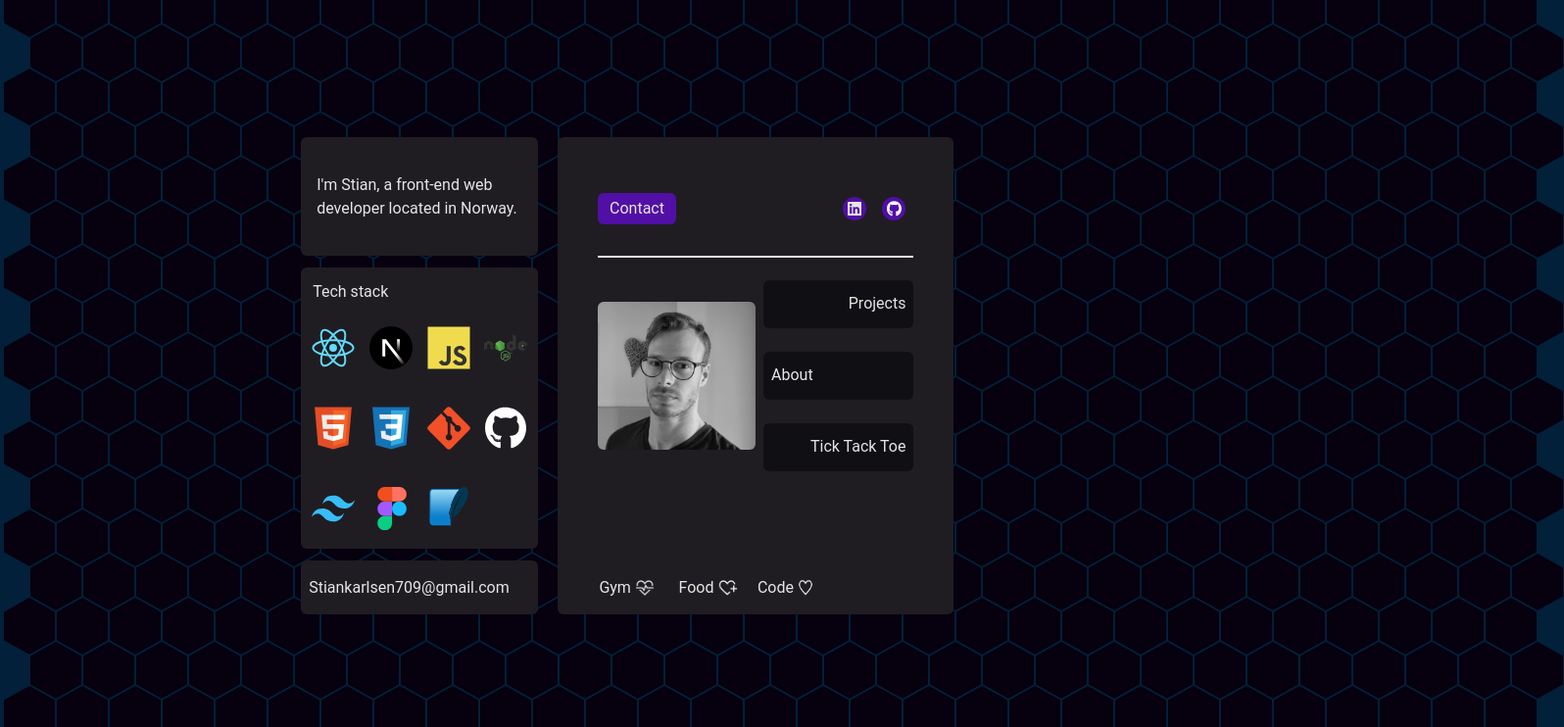
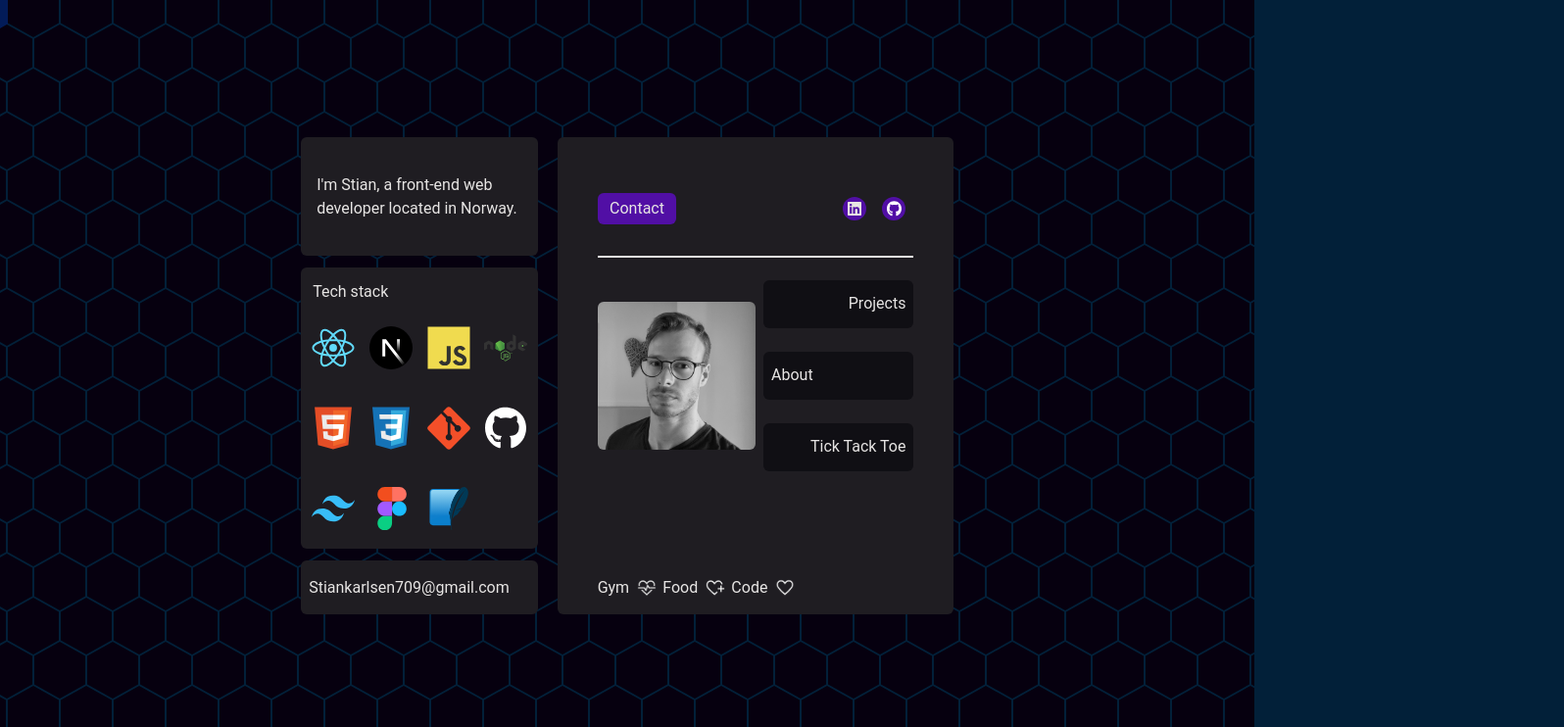
Before and after one commit to Stahelski/PortfolioPage, a Next.js app: page /NewHero in a window 1280 px wide. Shown: the top 742 px of the page at 98% size, 1596 px wide, since content can reach past the window. Built offline with nearby package versions, Linux system fonts and the light colour scheme.

Commit message:
page update

```diff
--- a/src/app/NewHero/page.jsx
+++ b/src/app/NewHero/page.jsx
@@ -1,160 +1,135 @@
 "use client";
 
 import React from "react";
-import Link from "next/link";
 import HoneyComb from "../components/atoms/HexBackground";
-import {
-  ArrowRight,
-  Github,
-  Linkedin,
-  Mail,
-  MapPin,
-  Coffee,
-  Code,
-  Heart,
-} from "lucide-react";
 
 export default function NewHero() {
+  const techStack = [
+    { src: "/react-original.svg", alt: "React" },
+    { src: "/nextjs-original.svg", alt: "Next.js" },
+    { src: "/javascript-original (1).svg", alt: "JavaScript" },
+    { src: "/nodejs-original-wordmark.svg", alt: "Node.js" },
+    { src: "/html5-original.svg", alt: "HTML" },
+    { src: "/css3-original.svg", alt: "CSS" },
+    { src: "/git-original.svg", alt: "Git" },
+    { src: "/Github.svg", alt: "GitHub" },
+    { src: "/tailwindcss-original.svg", alt: "Tailwind CSS" },
+    { src: "/figma-original.svg", alt: "Figma" },
+    { src: "/sqlite-original.svg", alt: "SQLite" },
+  ];
+
+  const socialIcons = [
+    { src: "/linkedin-brands-solid.svg", alt: "LinkedIn" },
+    { src: "/Github.svg", alt: "GitHub" },
+  ];
+
+  const lifestyle = [
+    { label: "Gym", icon: "/GymHeart.png" },
+    { label: "Food", icon: "/FoodHeart.png" },
+    { label: "Code", icon: "/Heart.png" },
+  ];
+
   return (
-    <div className="NewHero relative flex justify-center items-center min-h-screen max-w-screen-lg mx-auto">
-      <div className="Background absolute left-[-100px] inset-0 z-[0]">
+    <div className="NewHero relative flex justify-center items-center min-h-screen max-w-screen-9xl mx-auto overflow-hidden">
+      {/* Background */}
+      <div className="absolute left-[-400px] top-0 h-screen w-full z-0">
         <HoneyComb />
       </div>
 
-      <div className="Elements bg-transparent z-[1] h-[65vh] w-[52vw] grid grid-cols-8 grid-rows-16 gap-3">
-        <div className="AboutText bg-[#1f1d22] text-stone-200 rounded-md col-span-3 row-span-4 flex items-center pl-4">
+      {/* Main Content Grid */}
+      <div className="z-10 h-[65vh] w-[52vw] grid grid-cols-8 grid-rows-16 gap-3">
+        {/* About Text */}
+        <div className="col-span-3 row-span-4 bg-[#1f1d22] text-stone-200 rounded-md flex items-center pl-4">
           I'm Stian, a front-end web developer located in Norway.
         </div>
 
-        <div className="TechStack bg-[#1f1d22] rounded-md px-1 row-start-5 col-span-3 row-span-9 grid grid-cols-4 grid-rows-7 gap-0">
-          <div className="bg-[#1f1d22] text-stone-200 rounded-md col-span-4 flex items-center pl-2 pt-2">
+        {/* Tech Stack */}
+        <div className="col-span-3 row-start-5 row-span-9 bg-[#1f1d22] rounded-md px-1 grid grid-cols-4 grid-rows-7 gap-0">
+          <div className="col-span-4 flex items-center text-stone-200 pl-2 pt-2">
             Tech stack
           </div>
-          <div className="row-span-2 flex justify-center items-center">
-            <img
-              src="/react-original.svg"
-              className="h-11"
-              alt="React logo"
-            ></img>
-          </div>
-          <div className="row-span-2 flex justify-center items-center">
-            <img
-              src="/nextjs-original.svg"
-              className="h-11"
-              alt="Next.js logo"
-            ></img>
-          </div>
-          <div className="row-span-2 flex justify-center items-center">
-            <img
-              src="/javascript-original (1).svg"
-              className="h-11"
-              alt="Javascript logo"
-            ></img>
-          </div>
-          <div className="row-span-2 flex justify-center items-center">
-            <img
-              src="/nodejs-original-wordmark.svg"
-              className="h-11"
-              alt="Node.js logo"
-            ></img>
-          </div>
-          <div className="row-span-2 flex justify-center items-center">
-            <img
-              src="/html5-original.svg"
-              className="h-11"
-              alt="HTML logo"
-            ></img>
-          </div>
-          <div className="row-span-2 flex justify-center items-center">
-            <img src="/css3-original.svg" className="h-11" alt="CSS logo"></img>
-          </div>
-          <div className="row-span-2 flex justify-center items-center">
-            <img src="/git-original.svg" className="h-11" alt="Git logo"></img>
-          </div>
-          <div className="row-span-2 flex justify-center items-center">
-            <img src="/Github.svg" className="h-11" alt="Github logo"></img>
-          </div>
-          <div className="row-span-2 flex justify-center items-center">
-            <img
-              src="/tailwindcss-original.svg"
-              className="h-11"
-              alt="Tailwindcss logo"
-            ></img>
-          </div>
-          <div className="row-span-2 flex justify-center items-center">
-            <img
-              src="/figma-original.svg"
-              className="h-11"
-              alt="Figma logo"
-            ></img>
-          </div>
-          <div className="row-span-2 flex justify-center items-center">
-            <img
-              src="/sqlite-original.svg"
-              className="h-11"
-              alt="SQLite logo"
-            ></img>
-          </div>
+          {techStack.map((tech, index) => (
+            <div
+              key={index}
+              className="row-span-2 flex justify-center items-center"
+            >
+              <img src={tech.src} alt={`${tech.alt} logo`} className="h-11" />
+            </div>
+          ))}
         </div>
 
-        <div className="Email bg-[#1f1d22] text-stone-200 rounded-md row-start-14 row-end-16 col-span-3 flex items-center pl-2">
+        {/* Email */}
+        <div className="col-span-3 row-start-14 row-end-16 bg-[#1f1d22] text-stone-200 rounded-md flex items-center pl-2">
           Stiankarlsen709@gmail.com
         </div>
-        <div className="containerRight bg-[#1f1d22] rounded-md ml-2 col-span-5 col-start-4 row-span-15 grid grid-cols-10 grid-rows-10">
-          <div className="col-span-10"></div>
-          <div className="Contact bg-[#510fa5] text-stone-200 my-2 row-start-2 col-start-2 col-end-4 rounded-md flex justify-center items-center">
+
+        {/* Right Side Content */}
+        <div className="col-span-5 col-start-4 row-span-15 ml-2 bg-[#1f1d22] rounded-md grid grid-cols-10 grid-rows-10">
+          {/* Spacer */}
+          <div className="col-span-10" />
+
+          {/* Contact */}
+          <div className="row-start-2 col-start-2 col-end-4 bg-[#510fa5] text-stone-200 rounded-md flex justify-center items-center my-2">
             Contact
           </div>
-          <div className="WhiteLine row-start-3 col-start-2 col-end-10 flex items-center">
-            <div className="bg-stone-200 h-[2px] w-full"></div>
+
+          {/* Line Divider */}
+          <div className="row-start-3 col-start-2 col-end-10 flex items-center">
+            <div className="bg-stone-200 h-[2px] w-full" />
           </div>
-          <div className="Image row-start-4 row-end-8 col-start-2 col-end-6 flex justify-center items-center">
+
+          {/* Image */}
+          <div className="row-start-4 row-end-8 col-start-2 col-end-6 flex justify-center items-center">
             <img
               src="/ImgMe.jpg"
+              alt="Image of me"
               className="w-full rounded-md"
-              alt="Image of me"
-            ></img>
+            />
           </div>
 
-          <div className="SosialIcons  bg-[#1f1d22] row-start-2 col-start-8 col-end-10 flex justify-around items-center">
-            <div className="h-6 w-6 bg-[#510fa5] rounded-4xl flex justify-center items-center">
-              <img
-                src="/linkedin-brands-solid.svg"
-                className="h-4"
-                alt="Linkedin logo"
-              ></img>
-            </div>
-            <div className="h-6 w-6 bg-[#510fa5] rounded-4xl flex justify-center items-center">
-              <img src="/Github.svg" className="h-4" alt="Github logo"></img>
+          {/* Social Icons */}
+          <div className="row-start-2 col-start-8 col-end-10 flex justify-around items-center bg-[#1f1d22]">
+            {socialIcons.map((icon, index) => (
+              <div
+                key={index}
+                className="h-6 w-6 bg-[#510fa5] rounded-full flex justify-center items-center"
+              >
+                <img src={icon.src} alt={`${icon.alt} logo`} className="h-4" />
+              </div>
+            ))}
+          </div>
+
+          {/* Projects */}
+          <div className="row-start-4 col-start-6 col-end-10 ml-2 pr-2 bg-[#100f14] text-stone-200 rounded-md flex justify-end items-center">
+            Projects
+          </div>
+
+          {/* About Box */}
+          <div className="row-start-5 row-span-2 col-start-6 col-end-10 ml-2 flex items-center">
+            <div className="w-full h-[50%] bg-[#100f14] text-stone-200 rounded-md flex items-center pl-2">
+              About
             </div>
           </div>
 
-          <div className="Projects bg-[#100f14] text-stone-200 rounded-md row-start-4 col-start-6 col-end-10 ml-2 pr-2 flex justify-end items-center">
-            Projects
-          </div>
-          <div className="About bg-[#1f1d22] row-start-5 row-span-2 col-start-6 col-end-10 ml-2 flex items-center">
-            <div className="bg-[#100f14] text-stone-200 rounded-md w-full h-[50%] flex items-center pl-2">
-              About
-            </div>
-          </div>
-          <div className="TickTackToe bg-[#100f14] text-stone-200 rounded-md row-start-7 col-start-6 col-end-10 ml-2 pr-2 flex justify-end items-center">
+          {/* Tic Tac Toe */}
+          <div className="row-start-7 col-start-6 col-end-10 ml-2 pr-2 bg-[#100f14] text-stone-200 rounded-md flex justify-end items-center">
             Tick Tack Toe
           </div>
 
-          <div className=" row-start-9 col-start-2 col-end-7"></div>
+          {/* Spacer */}
+          <div className="row-start-9 col-start-2 col-end-7" />
 
-          <div className="GymFoodCode bg-[#1f1d22] text-stone-200 pb-1 row-start-10 col-start-2 col-end-7 flex justify-between items-center">
-            <div className=" w-15 h-10 flex items-center justify-center">
-              Gym
-              <img src="/GymHeart.png" className="h-5 pl-1" alt="Heart"></img>
-            </div>
-            <div className=" w-15 h-10 pl-6 flex items-center justify-center">
-              Food
-              <img src="/FoodHeart.png" className="h-5 pl-1" alt="Heart"></img>
-            </div>
-            <div className=" w-15 h-10 pl-10 flex items-center justify-center">
-              Code <img src="/Heart.png" className="h-5 pl-1" alt="Heart"></img>
-            </div>
+          {/* Lifestyle Icons */}
+          <div className="row-start-10 col-start-2 col-end-7 text-stone-200 flex justify-between items-center pb-1">
+            {lifestyle.map((item, index) => (
+              <div
+                key={index}
+                className="flex items-center justify-center lg:space-x-0 xl:space-x-2"
+              >
+                <span>{item.label}</span>
+                <img src={item.icon} alt="Heart" className="lg:h-4 xl:h-5" />
+              </div>
+            ))}
           </div>
         </div>
       </div>
--- a/src/app/components/atoms/HexBackground.jsx
+++ b/src/app/components/atoms/HexBackground.jsx
@@ -7,7 +7,7 @@ export default function honeyCombBackground() {
   for (let i = 0; i < 21; i++) {
     const boxes = [];
 
-    for (let j = 0; j < 29; j++) {
+    for (let j = 0; j < 99; j++) {
       boxes.push(<div key={j} className="box"></div>);
     }
 
```
